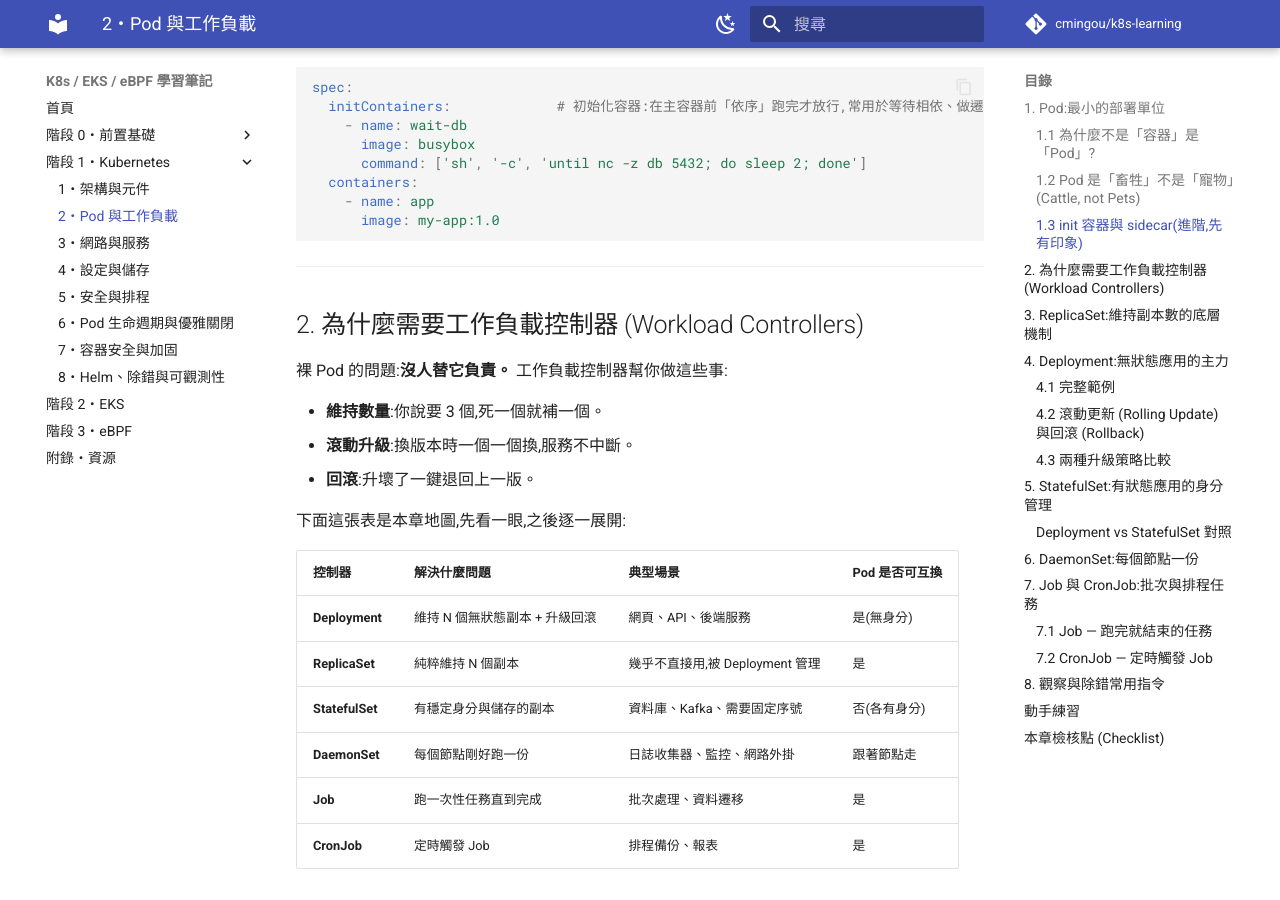
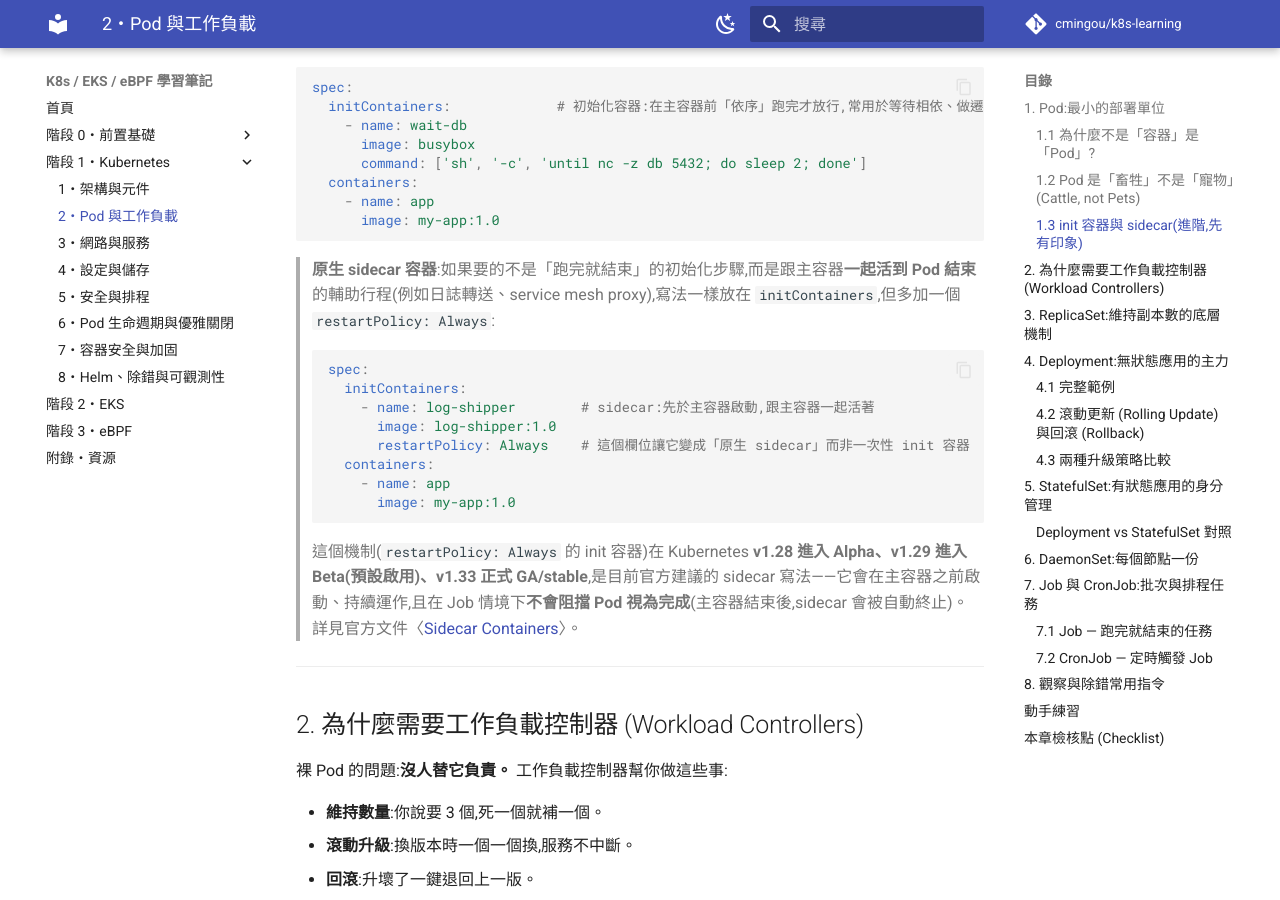
Before and after one commit to cmingou/k8s-learning, an MkDocs documentation site: the page built from docs/01-kubernetes/02-pod-workloads.md, in a window 1280 px wide and 900 px high, scrolled down 1428 px. Built offline with MkDocs 1.6.1 and Material for MkDocs 9.7.7, drawn with Linux system fonts in a browser that asks for light colours; comment, search, counter and statistics services are not loaded; some of the changed text lies outside the part shown.

Commit message:
Fix stale/imprecise K8s core concept notes found in daily review
- 01-architecture.md: add missing Addons/CoreDNS subsection (4.4) since
  the hands-on exercise already sends readers to find coredns in
  kube-system without ever introducing the addon concept
  (https://kubernetes.io/docs/concepts/architecture/#addons)
- 02-pod-workloads.md: document native sidecar containers
  (restartPolicy: Always on an initContainer), alpha in v1.28, beta in
  v1.29, stable since v1.33
  (https://kubernetes.io/docs/concepts/workloads/pods/sidecar-containers/);
  also pin the DaemonSet example's fluent-bit image instead of :latest,
  which contradicted the note's own "always pin versions" guidance
- 07-security-context.md: clarify that the SELinuxMount mount-time
  optimization only applies when the volume's CSI driver opts in via
  CSIDriver.spec.seLinuxMount: true (otherwise recursive relabeling
  still happens), and point the rootless-node field to its actual path
  status.nodeInfo.runningInUserNamespace
  (https://kubernetes.io/blog/2026/04/22/breaking-changes-in-selinux-volume-labeling/,
  https://kubernetes.io/blog/2026/09/04/kubernetes-v1-37-rootless-beta/)

Co-Authored-By: Claude Sonnet 5 <noreply@anthropic.com>
Claude-Session: https://claude.ai/code/session_01BsV5wdWweERcEvV4RvBoQn

````diff
--- a/docs/01-kubernetes/02-pod-workloads.md
+++ b/docs/01-kubernetes/02-pod-workloads.md
@@ -62,6 +62,21 @@ spec:
     - name: app
       image: my-app:1.0
 ```
+
+> **原生 sidecar 容器**:如果要的不是「跑完就結束」的初始化步驟,而是跟主容器**一起活到 Pod 結束**的輔助行程(例如日誌轉送、service mesh proxy),寫法一樣放在 `initContainers`,但多加一個 `restartPolicy: Always`:
+>
+> ```yaml
+> spec:
+>   initContainers:
+>     - name: log-shipper        # sidecar:先於主容器啟動,跟主容器一起活著
+>       image: log-shipper:1.0
+>       restartPolicy: Always    # 這個欄位讓它變成「原生 sidecar」而非一次性 init 容器
+>   containers:
+>     - name: app
+>       image: my-app:1.0
+> ```
+>
+> 這個機制(`restartPolicy: Always` 的 init 容器)在 Kubernetes **v1.28 進入 Alpha、v1.29 進入 Beta(預設啟用)、v1.33 正式 GA/stable**,是目前官方建議的 sidecar 寫法——它會在主容器之前啟動、持續運作,且在 Job 情境下**不會阻擋 Pod 視為完成**(主容器結束後,sidecar 會被自動終止)。詳見官方文件〈[Sidecar Containers](https://kubernetes.io/docs/concepts/workloads/pods/sidecar-containers/)〉。
 
 ---
 
@@ -281,7 +296,7 @@ spec:
         - operator: Exists
       containers:
         - name: agent
-          image: fluent-bit:latest
+          image: fluent-bit:3.1.9  # 永遠釘版本,呼應第 1 節的建議——別用 latest
           volumeMounts:
             - name: varlog
               mountPath: /var/log
````
Also changed, not shown: docs/01-kubernetes/01-architecture.md (+6 -0 lines), docs/01-kubernetes/07-security-context.md (+2 -2 lines).
